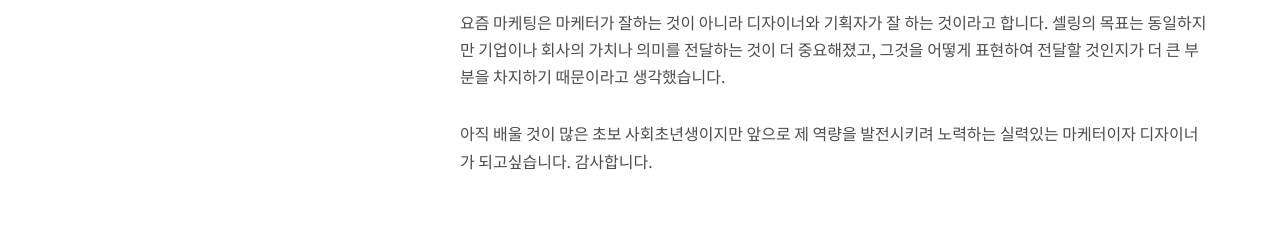
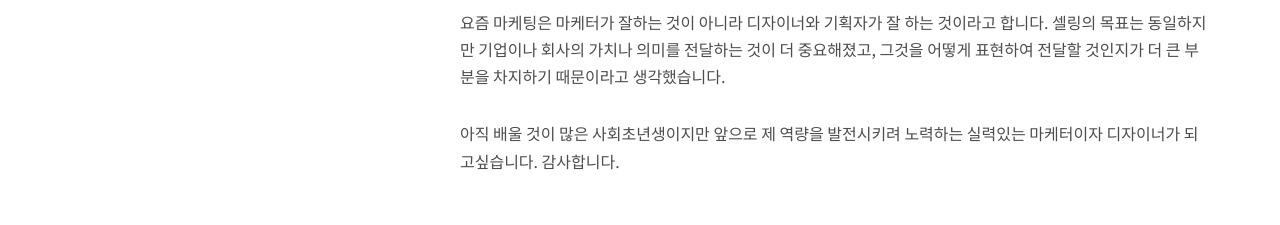
Before and after one commit to SagongEun/portfolio, a plain HTML site: page index.html in a window 1280 px wide. Shown: the part 1300-1525 px from the top of the page. Drawn offline with Linux system fonts and the light colour scheme; some packages are replaced by stand-ins of ours; no server answers; files whose address does not match are found by name; a web font is replaced by a local one.

Commit message:
Add files via upload

```diff
--- a/index.html
+++ b/index.html
@@ -80,7 +80,7 @@
 						셀링의 목표는 동일하지만 기업이나 회사의 가치나 의미를 전달하는 것이 더 중요해졌고,
 						그것을 어떻게 표현하여 전달할 것인지가 더 큰 부분을 차지하기 때문이라고 생각했습니다.
 					</p>
-					<p>아직 배울 것이 많은 초보 사회초년생이지만 앞으로 제 역량을 발전시키려 노력하는
+					<p>아직 배울 것이 많은 사회초년생이지만 앞으로 제 역량을 발전시키려 노력하는
 						실력있는 마케터이자 디자이너가 되고싶습니다. 감사합니다.
 					</p>
 				</div>
```
